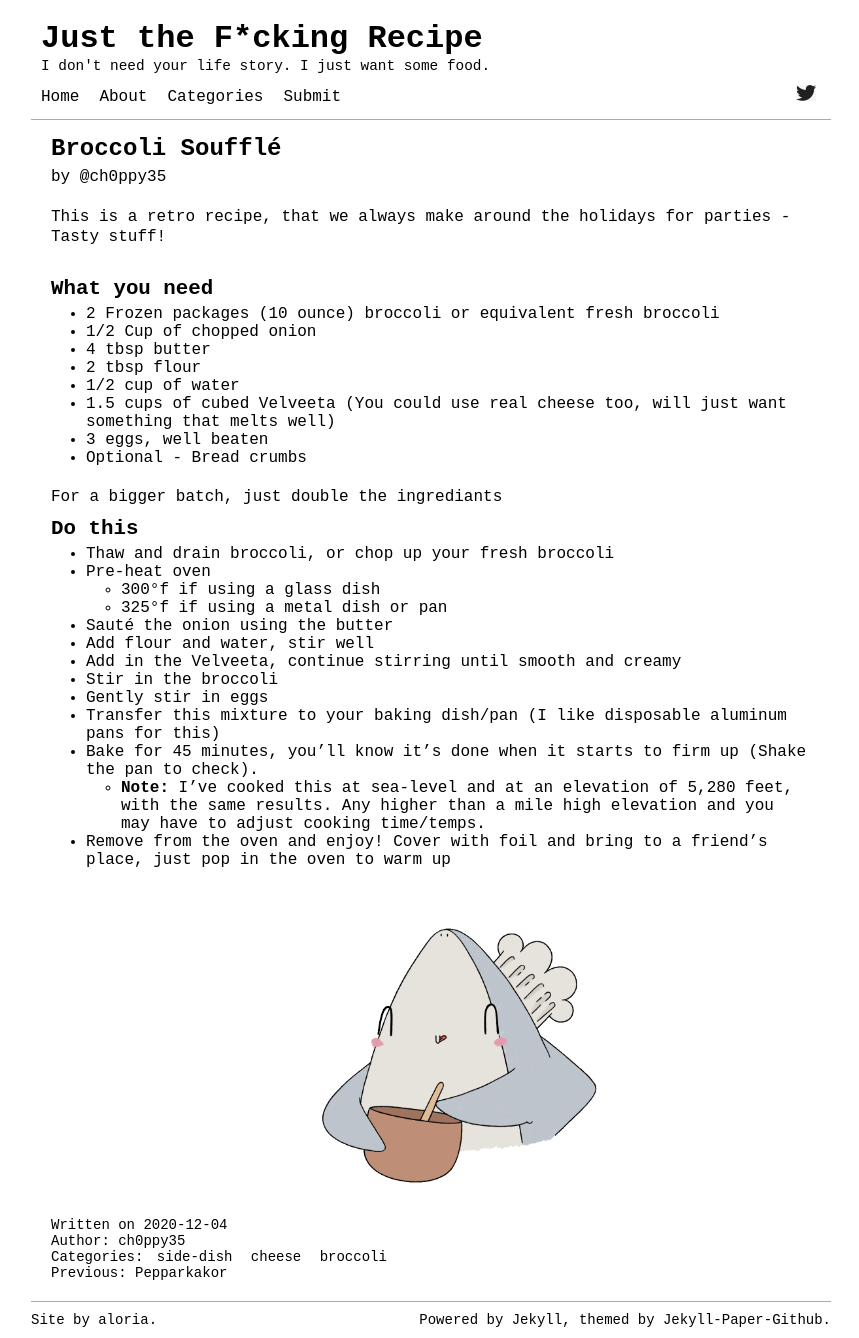
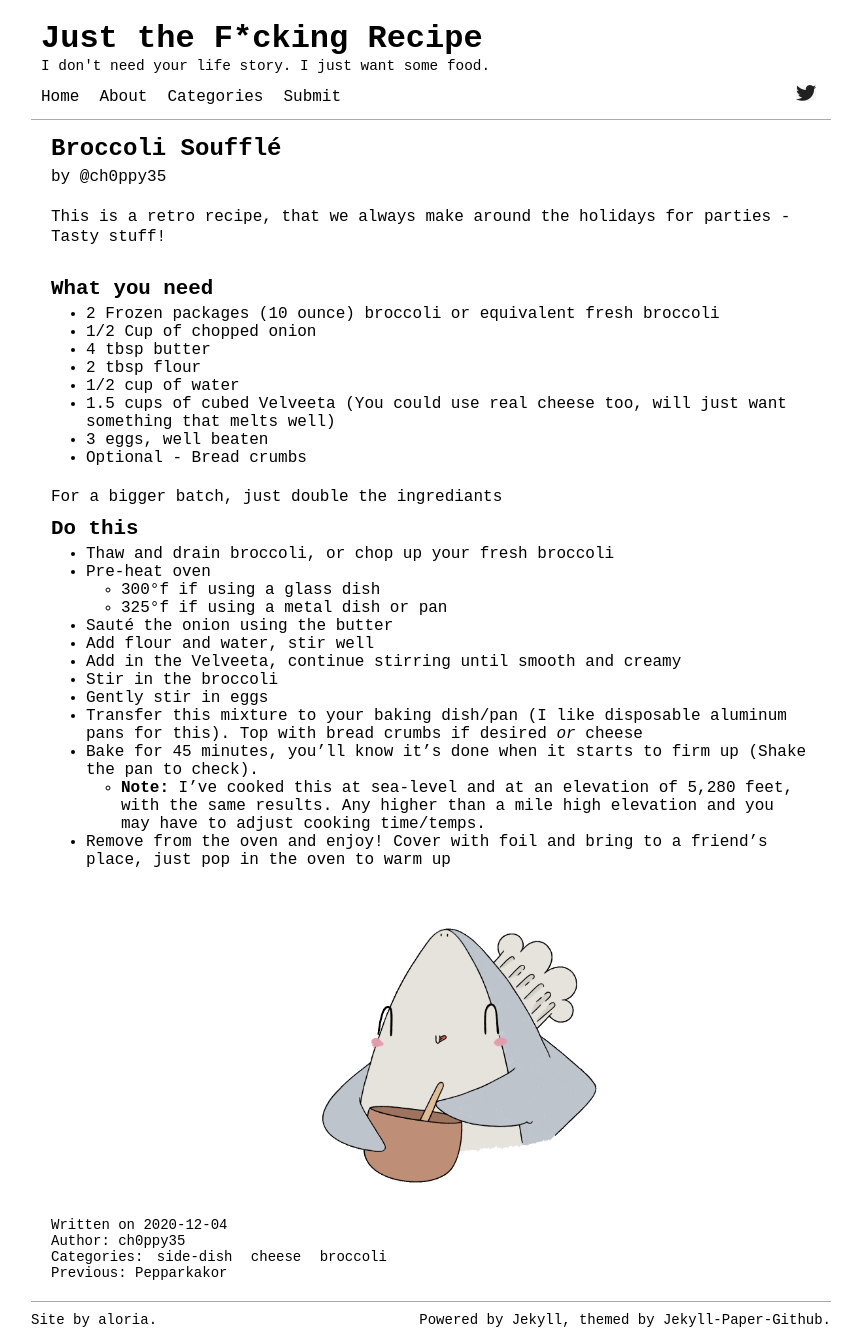
Before and after one commit to aloria/aloria.github.io, a Jekyll site: the page built from _posts/2020-12-05-broccoli-souffle.markdown, in a window 1280 px wide. Shown: the whole page, without its empty margins (209-1068 px from the left). Built offline with Jekyll 4.4.1, drawn with Linux system fonts in a browser that asks for light colours.

Commit message:
forgot the bread crumbs

```diff
--- a/_posts/2020-12-05-broccoli-souffle.markdown
+++ b/_posts/2020-12-05-broccoli-souffle.markdown
@@ -35,7 +35,7 @@ For a bigger batch, just double the ingrediants<br/>
 * Add in the Velveeta, continue stirring until smooth and creamy
 * Stir in the broccoli
 * Gently stir in eggs
-* Transfer this mixture to your baking dish/pan (I like disposable aluminum pans for this)
+* Transfer this mixture to your baking dish/pan (I like disposable aluminum pans for this). Top with bread crumbs if desired _or_ cheese
 * Bake for 45 minutes, you'll know it's done when it starts to firm up (Shake the pan to check).
   * **Note:** I've cooked this at sea-level and at an elevation of 5,280 feet, with the same results. Any higher than a mile high elevation and you may have to adjust cooking time/temps.
 * Remove from the oven and enjoy! Cover with foil and bring to a friend's place, just pop in the oven to warm up<br/>
```
